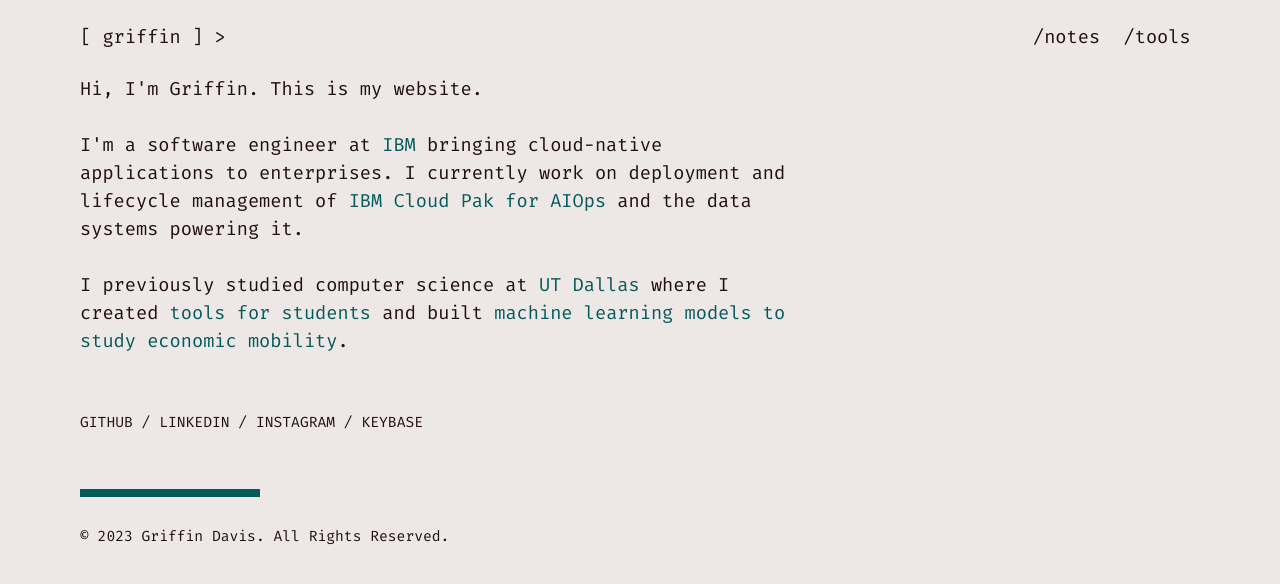
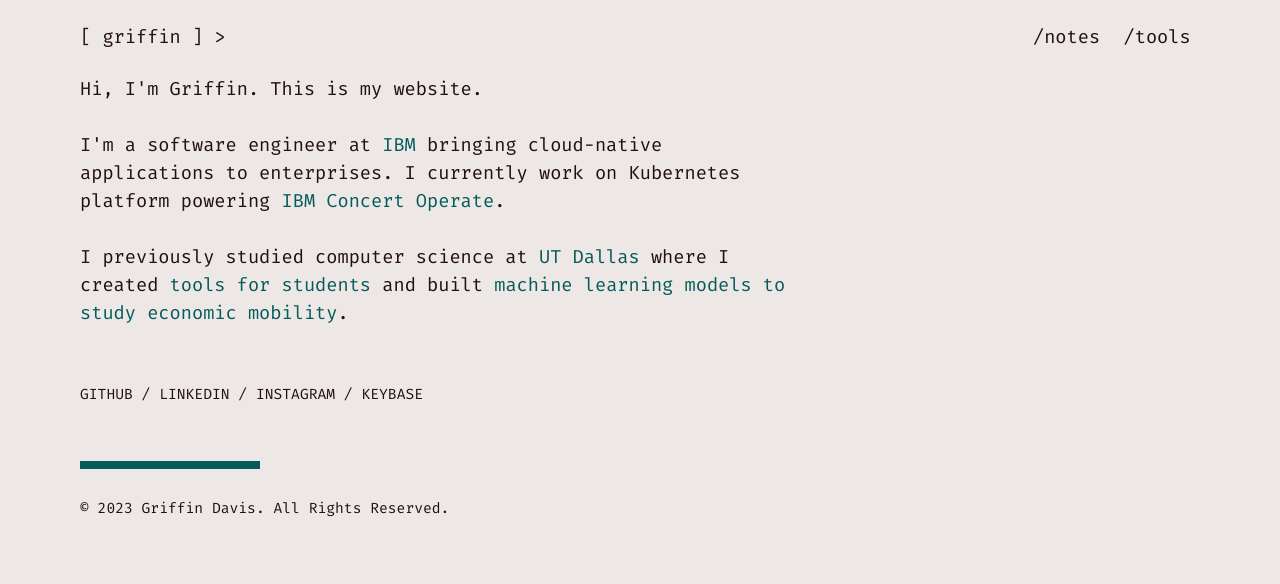
Before and after one commit to griffindvs/personal-website, a Next.js app: page / in a window 1280 px wide. Shown: the top 584 px of the page. Built offline with nearby package versions, Linux system fonts and the light colour scheme.

Commit message:
chore: update product name

```diff
--- a/pages/index.mdx
+++ b/pages/index.mdx
@@ -7,10 +7,8 @@
 
 <br></br>
 I'm a software engineer at [IBM](https://ibm.com) bringing cloud-native
-applications to enterprises. I currently work on deployment and lifecycle
-management of [IBM Cloud Pak for
-AIOps](https://www.ibm.com/products/cloud-pak-for-aiops) and the data systems
-powering it.
+applications to enterprises. I currently work on Kubernetes platform powering
+[IBM Concert Operate](https://www.ibm.com/products/concert/operate).
 
 <br></br>
 
```
Also changed, not shown: 1 other file (tests, documents, lock files or other folders).
